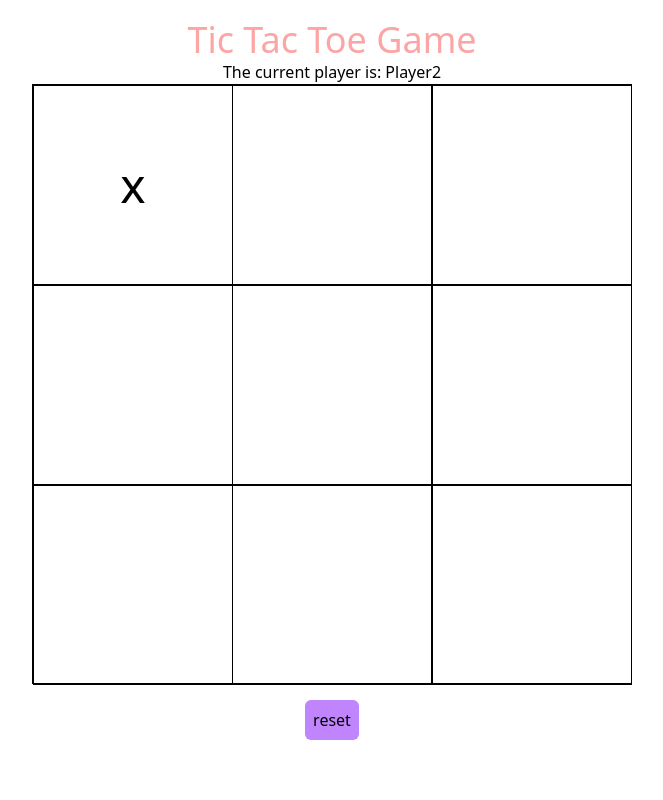
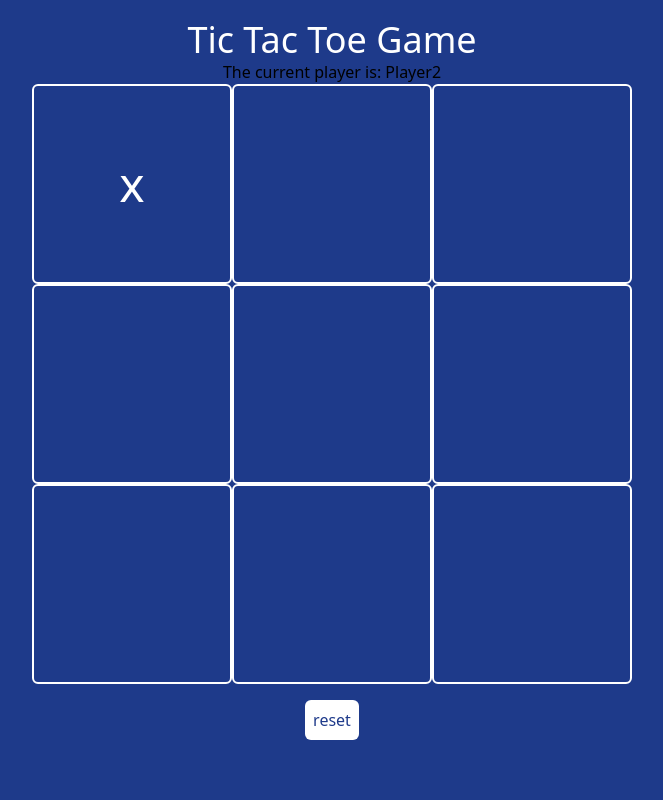
Before and after one commit to amirSahit/TicTacToeGame, a website built with Vite: page tictactoe/index.html in a window 1280 px wide. Both pictures are taken after a click on the element 441 px from the left and 161 px from the top of the page. Shown: the top 800 px of the page, without its empty margins (308-971 px from the left). Built offline with nearby package versions, Linux system fonts and the light colour scheme.

Commit message:
game-done started with styling

```diff
--- a/tictactoe/index.html
+++ b/tictactoe/index.html
@@ -7,17 +7,21 @@
     <script defer type="module" src="/src/main.ts"></script>
     <title>TicTacToe</title>
   </head>
-  <body>
-    <h1 id="header" class="text-red-300 text-4xl text-center mt-5">
+  <body class="bg-blue-900">
+    <h1 id="header" class="text-white text-4xl text-center mt-5">
       Tic Tac Toe Game
     </h1>
     <div class="flex flex-col justify-center items-center">
       <p id="current-player" class="text-center"></p>
       <div
         id="grid-container"
-        class="grid grid-cols-3 w-[600px] h-[600px] border border-black"
+        class="grid grid-cols-3 w-[600px] h-[600px] rounded-md"
       ></div>
-      <button id="reset-button" class="bg-purple-400 p-2 rounded-md mt-4">
+      <div><p class="winner-target"></p></div>
+      <button
+        id="reset-button"
+        class="bg-white p-2 rounded-md mt-4 text-blue-900"
+      >
         reset
       </button>
     </div>
--- a/tictactoe/src/main.ts
+++ b/tictactoe/src/main.ts
@@ -46,7 +46,13 @@ function idToCoord(id: `${number}-${number}`): Coordinates {
 //once I create the element, I need to give it some styling
 // then I need to append it to the parent: in this case it is #grid-container
 
-const gridCellStyling = ["h-[200px]", "w-[200px]", "border", "border-black"];
+const gridCellStyling = [
+  "h-[200px]",
+  "w-[200px]",
+  "border-2",
+  "border-white",
+  "rounded-md",
+];
 const gridSize = 3;
 // grab my grid container from the dom
 const gameGrid = document.getElementById("grid-container")!;
@@ -69,6 +75,7 @@ let gameEndState = false; //when the game round is done by draw or a win
 console.log(turn);
 console.log(gameEndState);
 
+currentPlayerElement.textContent = `The current player is: ${players[0].name}`;
 //initial state - player1 gets round 1 --
 //also the string that we are rebdering on top of our grid that dispals the players whos turn it is,
 //and if a player won the game, or it was a draw -- a display message we interact with the user
@@ -162,13 +169,14 @@ function makeMyGrid() {
 
             //update the cell to render the symbol on the tictactoe
 
-            cell.innerHTML = `<div class = "flex justify-center items-center h-full"><p class="text-5xl">${currentPlayer.symbol}</p></div>`;
+            cell.innerHTML = `<div class = "flex justify-center items-center h-full"><p class="text-5xl text-white">${currentPlayer.symbol}</p></div>`;
 
             //here we have to bring our function for checking win condition
             const Gamewinner = didIwin();
 
             if (Gamewinner) {
               displayWinner();
+
               gameEndState = true;
               return;
             }
@@ -185,5 +193,22 @@ function makeMyGrid() {
   }
 }
 
+//function to reset everthing
+function resetGrid() {
+  while (gameGrid.lastChild) {
+    gameGrid.removeChild(gameGrid.lastChild);
+  }
+  gameEndState = false;
+  turn = 0;
+  gameState = {};
+  currentPlayerElement.textContent = `The current player is: ${players[0].name}`;
+
+  makeMyGrid();
+}
+
+resetButton?.addEventListener("click", resetGrid);
 makeMyGrid();
 //Problem with this code = hard to adjust --- jump to line 12
+
+//PlayerScore
+//Dynamically
--- a/tictactoe/src/style.css
+++ b/tictactoe/src/style.css
@@ -21,6 +21,16 @@
   .border-bottom {
     @apply border-b-2 border-solid border-slate-500;
   }
+
+  .winner-message {
+    position: relative;
+    bottom: 350px;
+    color: black;
+    font-size: xx-large;
+    background-color: yellow;
+    padding: 2rem;
+    border-radius: 2rem;
+  }
 }
 
 @layer utilities {
```
